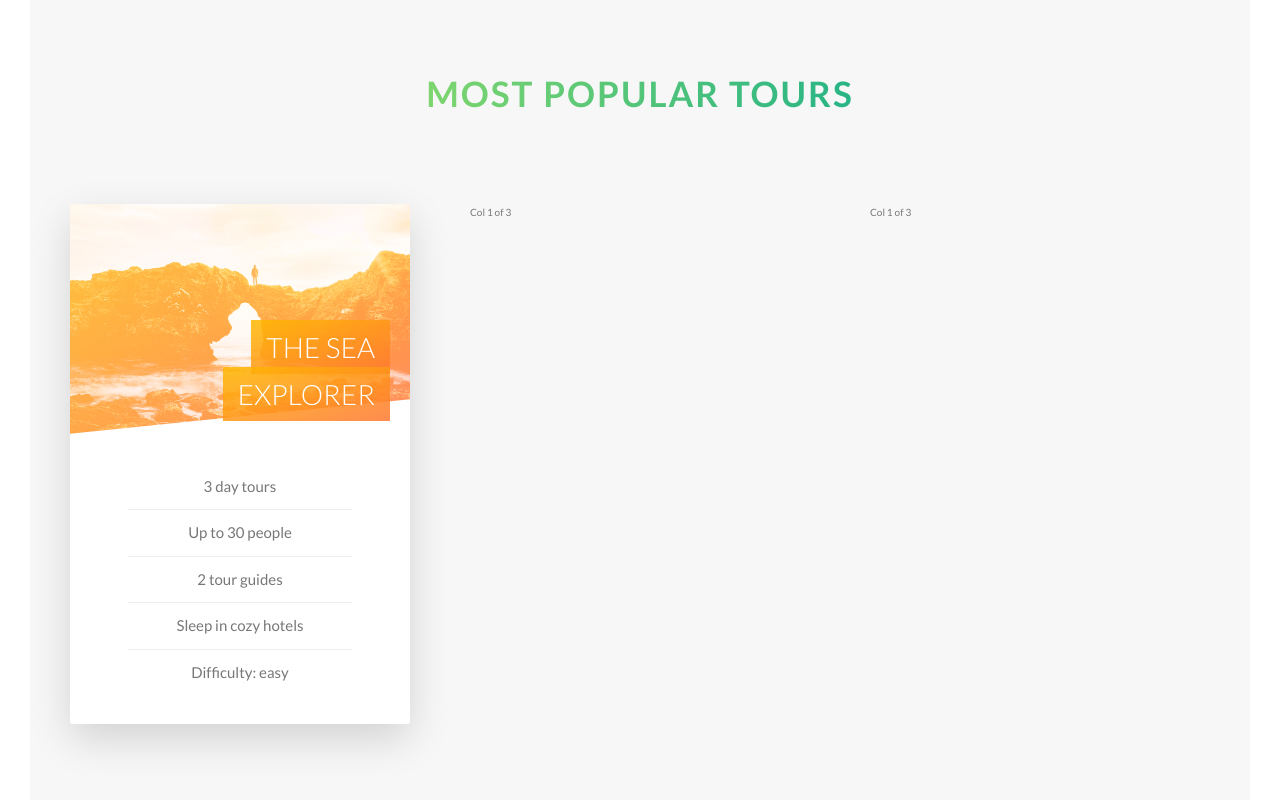
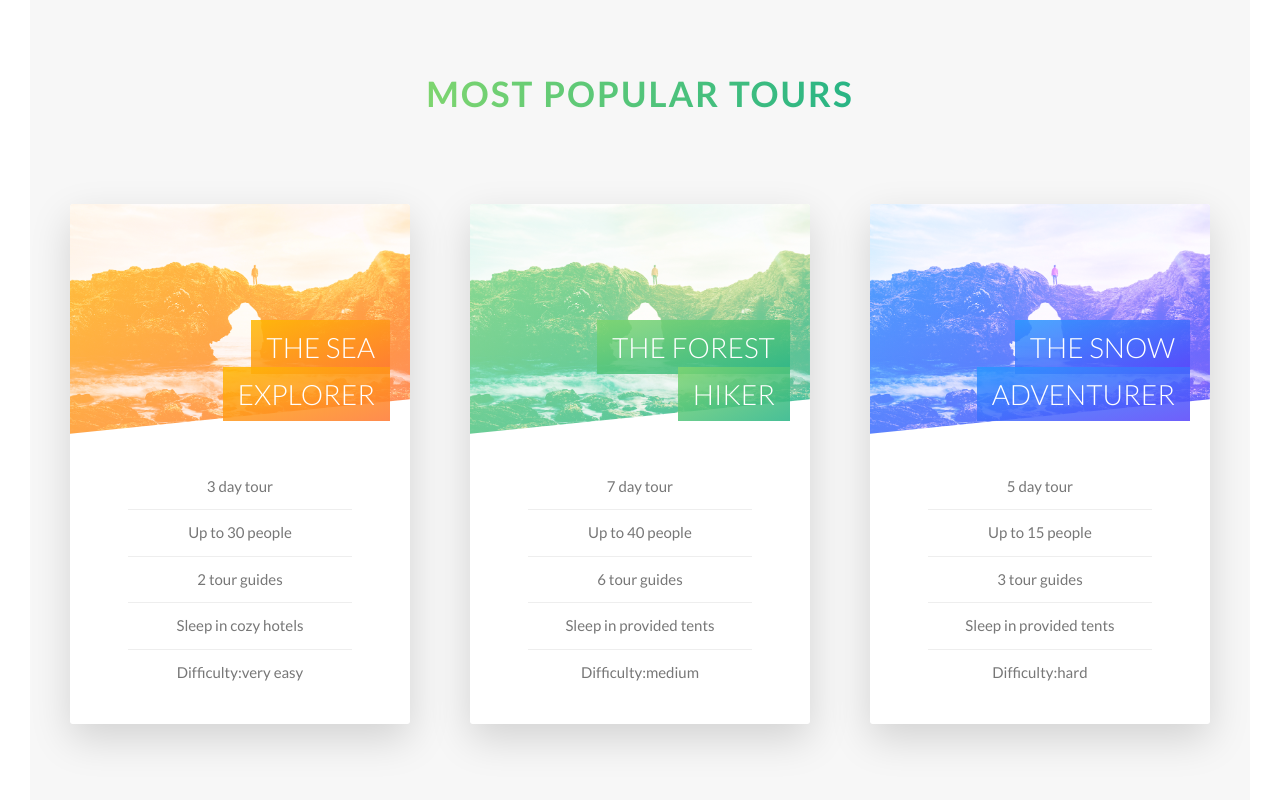
Before and after one commit to Shevotool/Natours, a website: page index.html in a window 1280 px wide. Shown: the part 2271-3071 px from the top of the page. Drawn offline with Linux system fonts and the light colour scheme.

Commit message:
Tours Section

```diff
--- a/index.html
+++ b/index.html
@@ -124,6 +124,7 @@ npm run compile:sass -->
 
       <div class="row">
         <div class="col-1-of-3">
+          <!-- Card 1 -->
           <div class="card">
             <div class="card__side card__side--front">
               <div class="card__picture card__picture--1">
@@ -134,24 +135,86 @@ npm run compile:sass -->
               </h4>
               <div class="card__details">
                 <ul>
-                  <li>3 day tours</li>
+                  <li>3 day tour</li>
                   <li>Up to 30 people</li>
                   <li>2 tour guides</li>
                   <li>Sleep in cozy hotels</li>
-                  <li>Difficulty: easy</li>
+                  <li>Difficulty:very easy</li>
                 </ul>
               </div>
             </div>
             <div class="card__side card__side--back card__side--back-1">
-              BACK
+              <div class="card__cta">
+                <div class="card__price-box">
+                  <p class="card__price-only">Only</p>
+                  <p class="card__price-value">$297</p>
+                </div>
+                <a href="#" class="btn btn--white">Book now!</a>
+              </div>
             </div>
           </div>
         </div>
+        <!-- Card 2 -->
         <div class="col-1-of-3">
-          Col 1 of 3
+          <div class="card">
+            <div class="card__side card__side--front">
+              <div class="card__picture card__picture--2">
+                &nbsp;
+              </div>
+              <h4 class="card__heading">
+                <span class="card__heading-span card__heading-span--2">The FOREST HIKER</span>
+              </h4>
+              <div class="card__details">
+                <ul>
+                  <li>7 day tour</li>
+                  <li>Up to 40 people</li>
+                  <li>6 tour guides</li>
+                  <li>Sleep in provided tents</li>
+                  <li>Difficulty:medium</li>
+                </ul>
+              </div>
+            </div>
+            <div class="card__side card__side--back card__side--back-1">
+              <div class="card__cta">
+                <div class="card__price-box">
+                  <p class="card__price-only">Only</p>
+                  <p class="card__price-value">$297</p>
+                </div>
+                <a href="#" class="btn btn--white">Book now!</a>
+              </div>
+            </div>
+          </div>
         </div>
+        <!-- Card 3 -->
         <div class="col-1-of-3">
-          Col 1 of 3
+          <div class="card">
+            <div class="card__side card__side--front">
+              <div class="card__picture card__picture--3">
+                &nbsp;
+              </div>
+              <h4 class="card__heading">
+                <span class="card__heading-span card__heading-span--3">The SNOW ADVENTURER</span>
+              </h4>
+              <div class="card__details">
+                <ul>
+                  <li>5 day tour</li>
+                  <li>Up to 15 people</li>
+                  <li>3 tour guides</li>
+                  <li>Sleep in provided tents</li>
+                  <li>Difficulty:hard</li>
+                </ul>
+              </div>
+            </div>
+            <div class="card__side card__side--back card__side--back-1">
+              <div class="card__cta">
+                <div class="card__price-box">
+                  <p class="card__price-only">Only</p>
+                  <p class="card__price-value">$297</p>
+                </div>
+                <a href="#" class="btn btn--white">Book now!</a>
+              </div>
+            </div>
+          </div>
         </div>
       </div>
 
--- a/sass/components/_card.scss
+++ b/sass/components/_card.scss
@@ -40,7 +40,7 @@
   transform: rotateY(0);
 }
 
-// FONT SIDE STYLING
+// FRONT SIDE STYLING
 &__picture{
 background-size: cover;
 height: 23rem;
@@ -52,10 +52,10 @@ clip-path: polygon(0 0, 100% 0, 100% 85%, 0 100%);
     background-image: linear-gradient(to right bottom, $color-secondary-light, $color-secondary-dark), url(../img/nat-5.jpg);
   }
   &--2 {
-    background-image: url(//img/nat-5.jpg);
+    background-image: linear-gradient(to right bottom, $color-primary-light, $color-primary-dark), url(../img/nat-5.jpg);
   }
   &--3 {
-    background-image: url(//img/nat-5.jpg);
+      background-image: linear-gradient(to right bottom, $color-tertiary-light, $color-tertiary-dark), url(../img/nat-5.jpg);
   }
 }
 
@@ -78,6 +78,14 @@ box-decoration-break: clone;
   &--1 {
     background-image: linear-gradient(to right bottom, rgba($color-secondary-light, .85), rgba($color-secondary-dark, .85));
   }
+
+     &--2 {
+       background-image: linear-gradient(to right bottom, rgba($color-primary-light, .85), rgba($color-primary-dark, .85));
+     }
+
+       &--3 {
+       background-image: linear-gradient(to right bottom, rgba($color-tertiary-light, .85), rgba($color-tertiary-dark, .85));
+     }
 }
 
 &__details {
@@ -100,4 +108,32 @@ box-decoration-break: clone;
   }
 }
 
+// BACK SIDE STYLING
+&__cta {
+  position: absolute;
+  top: 50%;
+  left: 50%;
+  transform: translate(-50%, -50%);
+  width: 90%;
+  text-align: center;
 }
+
+&__price-box {
+  text-align: center;
+  color: $color-white;
+  margin-bottom: 8rem;
+}
+
+&__price-only {
+  font-size: 1.4rem;
+  text-transform: uppercase;
+}
+
+&__price-value {
+  font-size: 6rem;
+  font-weight: 100;
+}
+
+
+
+}
```
Also changed, not shown: css/style.css.
